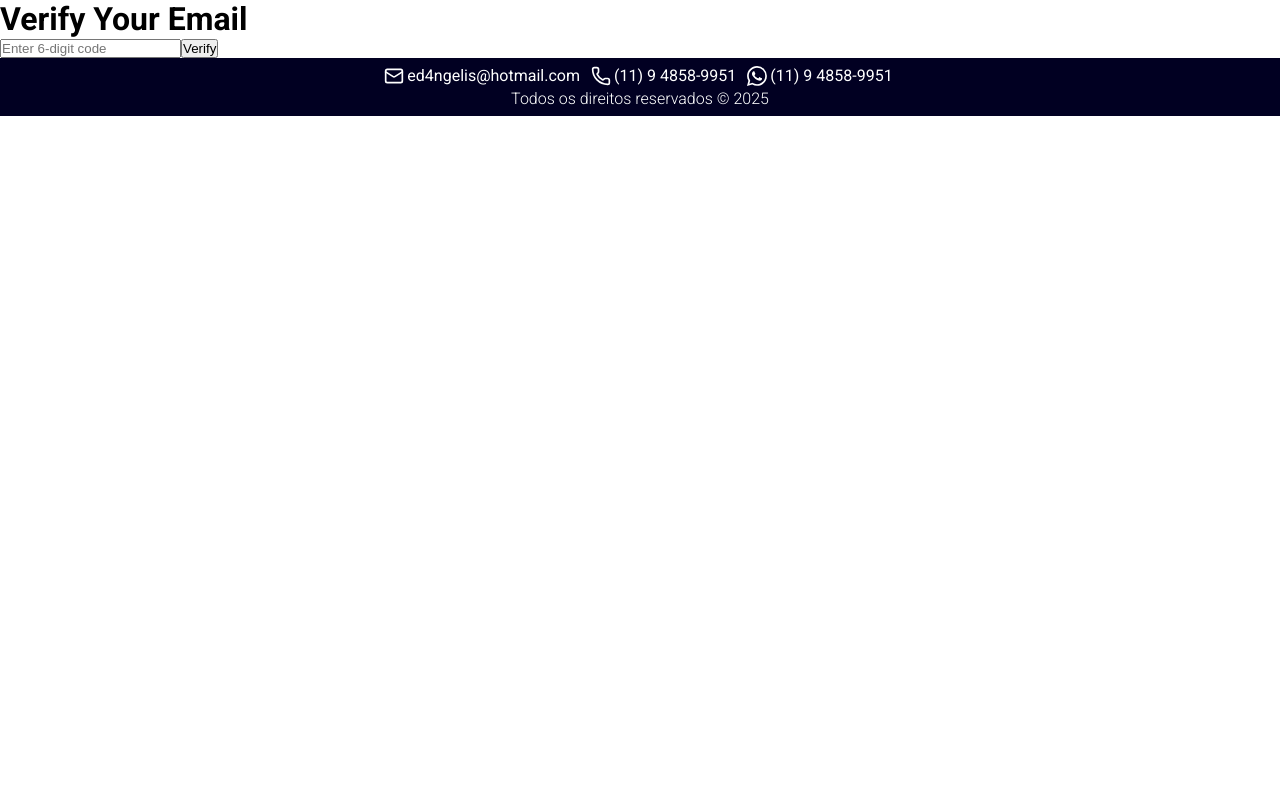
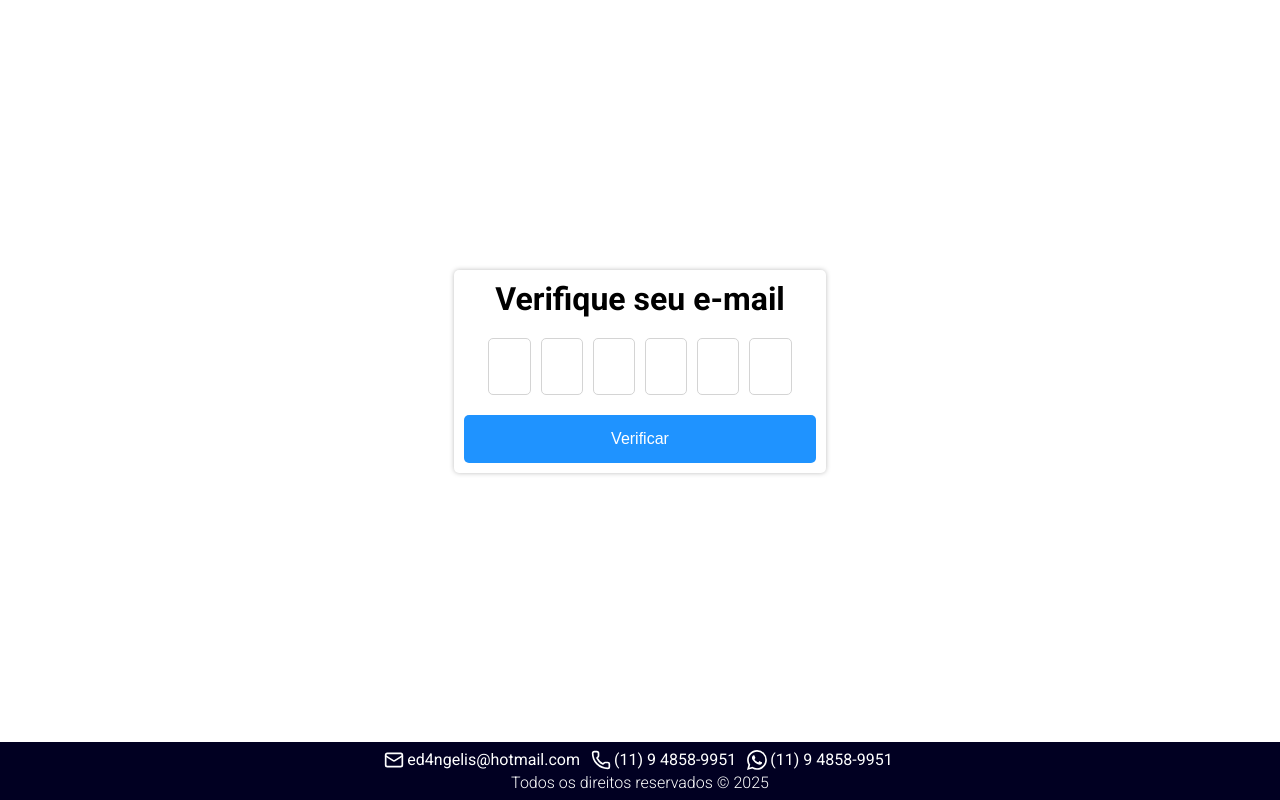
Before and after one commit to EdAngelis/auth-flow, a Next.js app: page /verify-email in a window 1280 px wide. Built offline with nearby package versions, Linux system fonts and the light colour scheme.

Commit message:
Add: modern inputs

```diff
--- a/app/signout/page.tsx
+++ b/app/signout/page.tsx
@@ -47,8 +47,10 @@ export default function Register() {
   });
 
   const onSubmit = async (data: any) => {
+
     setSuccessMessage("");
     setError("");
+    setisLoading(true);
 
     try {
       const result = await createUser({
@@ -68,6 +70,9 @@ export default function Register() {
       alert("Registration failed");
       setError("Registration failed. Please try again.");
     }
+
+    setisLoading(false);
+
   };
 
   return (
--- /dev/null
+++ b/app/verify-email/page.module.css
@@ -0,0 +1,50 @@
+.main {
+
+    display: flex;
+    justify-content: center;
+    align-items: center;
+
+}
+
+.page {
+  display: flex;
+  flex-direction: column;
+  align-items: center;
+  justify-content: center;
+  width: 100%;
+  padding: 20px;
+}
+
+.container {
+
+    width: 30%;
+    max-width: 400px;
+
+    border-radius: 5px;
+    box-shadow: 0px 0px 5px rgba(0, 0, 0, 0.26);
+    text-align: center;
+
+    padding: 10px;
+
+}
+
+.codeContainer {
+
+    margin: 20px 0;
+
+}
+
+.code {
+
+    width: 12%;
+
+    padding: 20px 15px;
+    margin: 0 5px;
+
+    border: 1px solid var(--muted);
+    border-radius: 5px;
+
+    text-align: center;
+    font-size: center;
+
+}
--- a/app/verify-email/page.tsx
+++ b/app/verify-email/page.tsx
@@ -1,52 +1,98 @@
 "use client";
-import React, { useState } from "react";
+import React, { useState, useRef } from "react";
 import { verifyEmail } from "@/service/auth.service";
 import { useRouter } from "next/navigation";
+import { Button } from "@/components";
+import styles from "./page.module.css";
+import ErrorToast from "@/components/elements/errors/error";
+import Loader from "@/components/elements/loader/loader";
+import { setLocale } from "yup";
 
 export default function VerifyEmail() {
+
   const router = useRouter();
-  const [code, setCode] = useState("");
+  const length = 6;
+  const [code, setCode] = useState(Array(length).fill(""));
 
-  const handleChange = (e: React.ChangeEvent<HTMLInputElement>) => {
-    const value = e.target.value;
-    if (/^\d{0,6}$/.test(value)) {
-      setCode(value);
+   const [error, setError] = React.useState<string>('');
+  const [isLoading, setisLoading] = React.useState<boolean>(false);
+  const inputsRef = useRef<(HTMLInputElement | null)[]>([]);
+
+  const handleChange = (index: number, value: string) => {
+    if (!/^[0-9]?$/.test(value)) return;
+
+    const newCode = [...code];
+    newCode[index] = value;
+    setCode(newCode);
+
+    if (value && index < length - 1) {
+      inputsRef.current[index + 1]?.focus();
+    }
+  };
+
+  const handleKeyDown = (index: number, e: React.KeyboardEvent<HTMLInputElement>) => {
+    if (e.key === "Backspace" && !code[index] && index > 0) {
+      inputsRef.current[index - 1]?.focus();
     }
   };
 
   const handleSubmit = async () => {
-    if (code.length === 6) {
+
+    const fullCode = code.join("");
+
+    setisLoading(true);
+    setError("");
+
+    if (fullCode.length === length) {
       try {
-        const response = await verifyEmail(code);
+        const response = await verifyEmail(fullCode);
         console.log(response);
-        if (
-          response.message &&
-          response.message === "Email validated successfully"
-        ) {
+        if (response.message === "Email validated successfully") {
           alert("Email verified!");
           router.push("/");
         } else {
-          alert("Failed to verify email.");
+          setError("Failed to verify email.");
         }
       } catch (error) {
         console.error("Error verifying email:", error);
       }
     } else {
-      alert("Please enter a 6-digit code.");
+      setError("Please enter a 6-digit code.");
+      // alert("Please enter a 6-digit code.");
     }
+
+    setisLoading(false);
+
   };
 
   return (
-    <div>
-      <h1>Verify Your Email</h1>
-      <input
-        type="text"
-        value={code}
-        onChange={handleChange}
-        maxLength={6}
-        placeholder="Enter 6-digit code"
-      />
-      <button onClick={handleSubmit}>Verify</button>
-    </div>
+    <main className={styles.main}>
+      <div className={styles.page}>
+      <div className={styles.container}>
+        <h1>Verifique seu e-mail</h1>
+        <div className={styles.codeContainer}>
+          {code.map((num, index) => (
+            <input
+              key={index}
+              ref={(el) => {inputsRef.current[index] = el}}
+              type="text"
+              value={num}
+              maxLength={1}
+              onChange={(e) => handleChange(index, e.target.value)}
+              onKeyDown={(e) => handleKeyDown(index, e)}
+              className={styles.code}
+            />
+          ))}
+        </div>
+        <Button onClick={handleSubmit} type={"button"} size="full">
+          Verificar
+        </Button>
+        <div style={{textAlign: 'center'}}>
+          {error && <ErrorToast message={error} />}
+          {isLoading && <Loader />}
+        </div>
+      </div>
+      </div>
+    </main>
   );
 }
```
Also changed, not shown: components/sessions/signin/page.tsx (+6 -5 lines).
